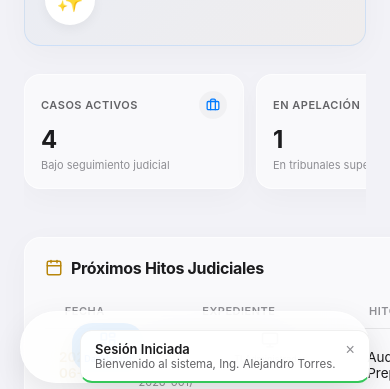
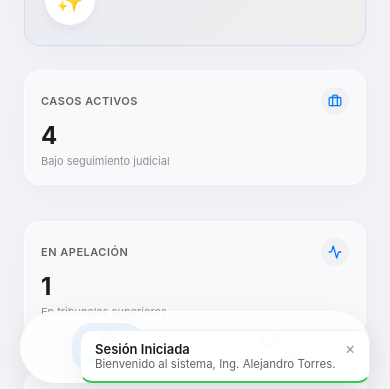
Before and after one commit to ISLASKRIGA/Legium, a React (Vite) app: page / in a window 390 px wide. Both pictures are taken after a click on the element 195 px from the left and 408 px from the top of the page. Shown: the part 441-830 px from the top of the page. Built offline with nearby package versions, Linux system fonts and the light colour scheme; no server answers; what @insforge/sdk would draw is missing.

Commit message:
Tu mensaje sobre qué cambiaste

```diff
--- a/src/index.css
+++ b/src/index.css
@@ -1396,39 +1396,7 @@ textarea.form-control {
   .dashboard-layout {
     grid-template-columns: 1fr;
   }
-
-  .metrics-grid {
-    display: flex !important;
-    overflow-x: auto !important;
-    gap: 12px !important;
-    padding: 4px !important;
-    padding-bottom: 12px !important;
-    margin-bottom: 16px !important;
-    scroll-snap-type: x mandatory !important;
-    -webkit-overflow-scrolling: touch !important;
-    width: 100% !important;
-  }
-
-  .metrics-grid::-webkit-scrollbar {
-    height: 4px;
-  }
-
-  .metrics-grid::-webkit-scrollbar-track {
-    background: rgba(0,0,0,0.02);
-  }
-
-  .metrics-grid::-webkit-scrollbar-thumb {
-    background: rgba(0,0,0,0.08);
-    border-radius: 4px;
-  }
-
-  .metric-card {
-    flex: 0 0 220px !important;
-    scroll-snap-align: start !important;
-    box-sizing: border-box !important;
-  }
-}
-
+}
 
 /* ==================== DOCUMENT UPLOAD & LIST ==================== */
 .file-upload-zone {
```
